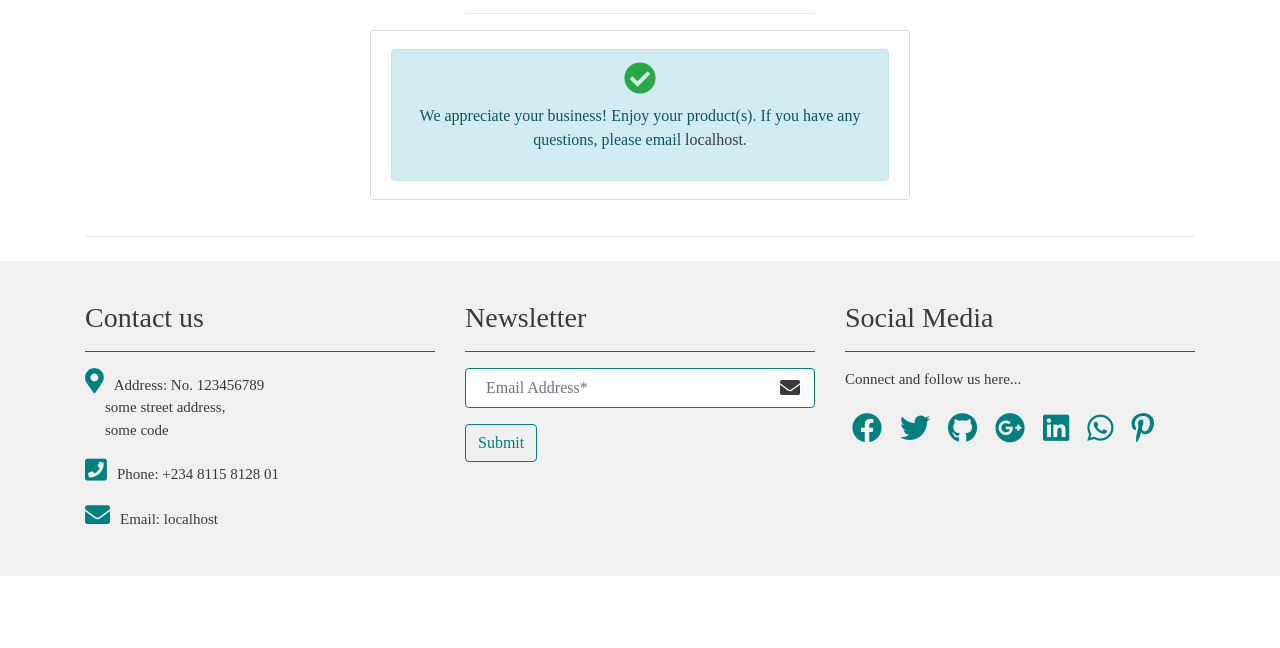
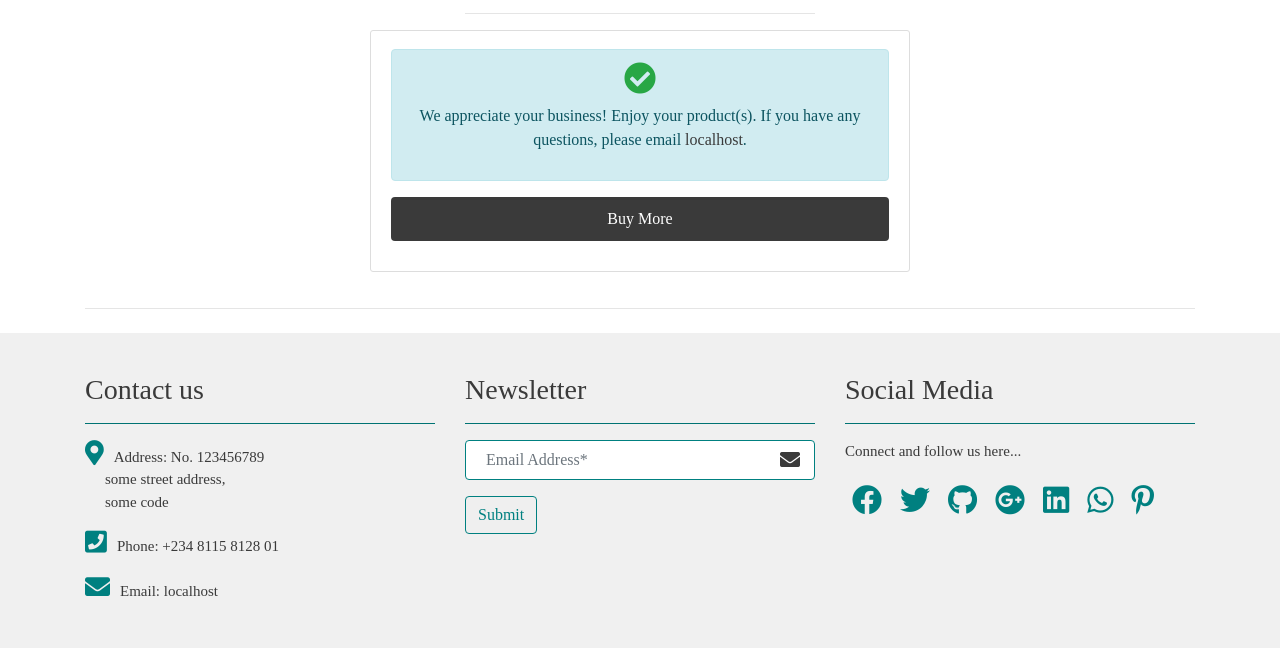
Before and after one commit to TomiwaJoseph/BuyEazy, a Django app: page /shop/purchase/stripe/success/ in a window 1280 px wide. Shown: the part 154-802 px from the top of the page. Before the commit the page ends 730 px from the top, so only its background shows below. Run offline with Django 3.2, Linux system fonts and the light colour scheme; some libraries are stand-ins or nearby versions.

Commit message:
added a link to go back to shop

```diff
--- a/shop/templates/shop/cancel.html
+++ b/shop/templates/shop/cancel.html
@@ -9,12 +9,6 @@
         <hr>
     </div>
 </div>
-<!-- <div class="row">
-  <div class="col text-center">
-    <h1><span class="category_filter_title">Checkout Canceled!</span></h1>
-    <hr class="awaiting_approv mb-4">
-  </div>
-</div> -->
 
 <div class="row">
   <div class="col-md-6 my-auto mx-auto">
--- a/shop/templates/shop/success.html
+++ b/shop/templates/shop/success.html
@@ -20,6 +20,7 @@
           <a href="mailto:{{email}}">{{ email }}</a>.
         </p>
       </div>
+      <a href="{% url 'shop' %}" class="btn btn-outline-info options1 mt-2">Buy More</a>
     </div>
   </div>
 </div>
```
